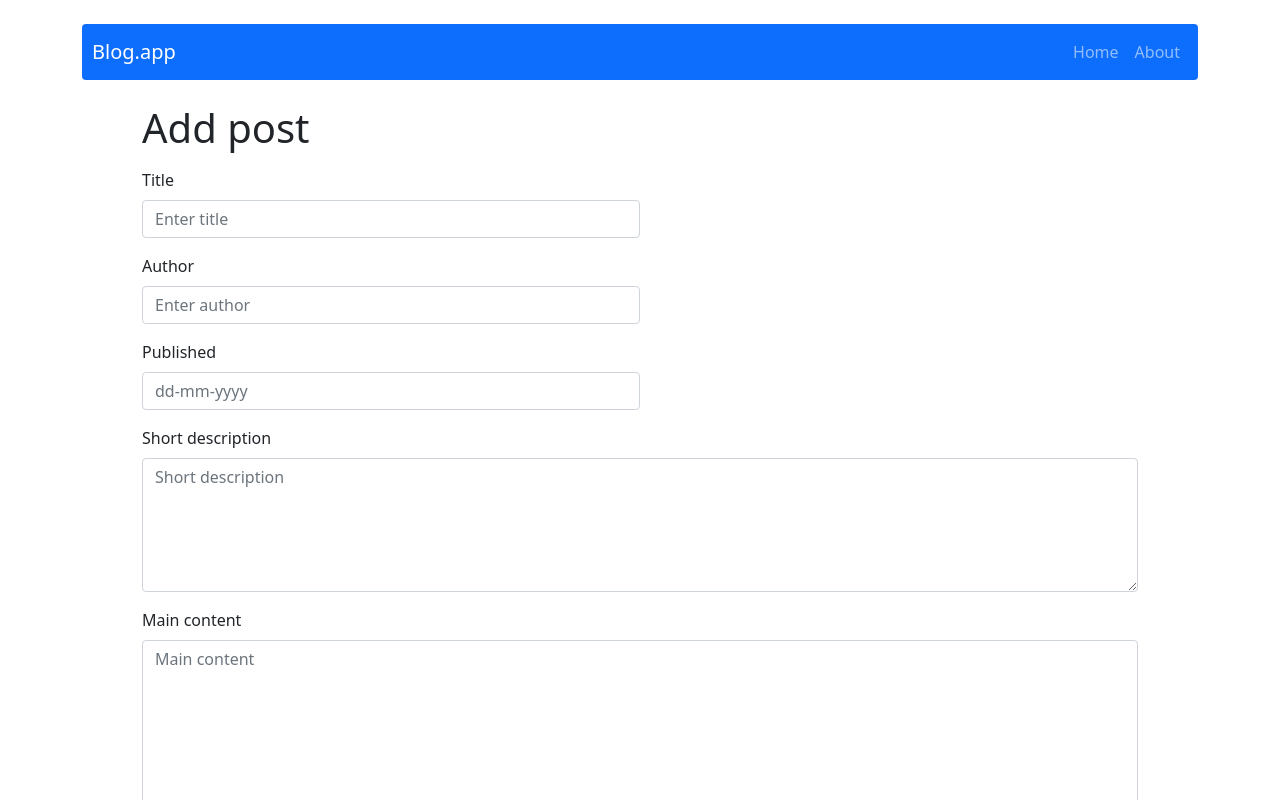
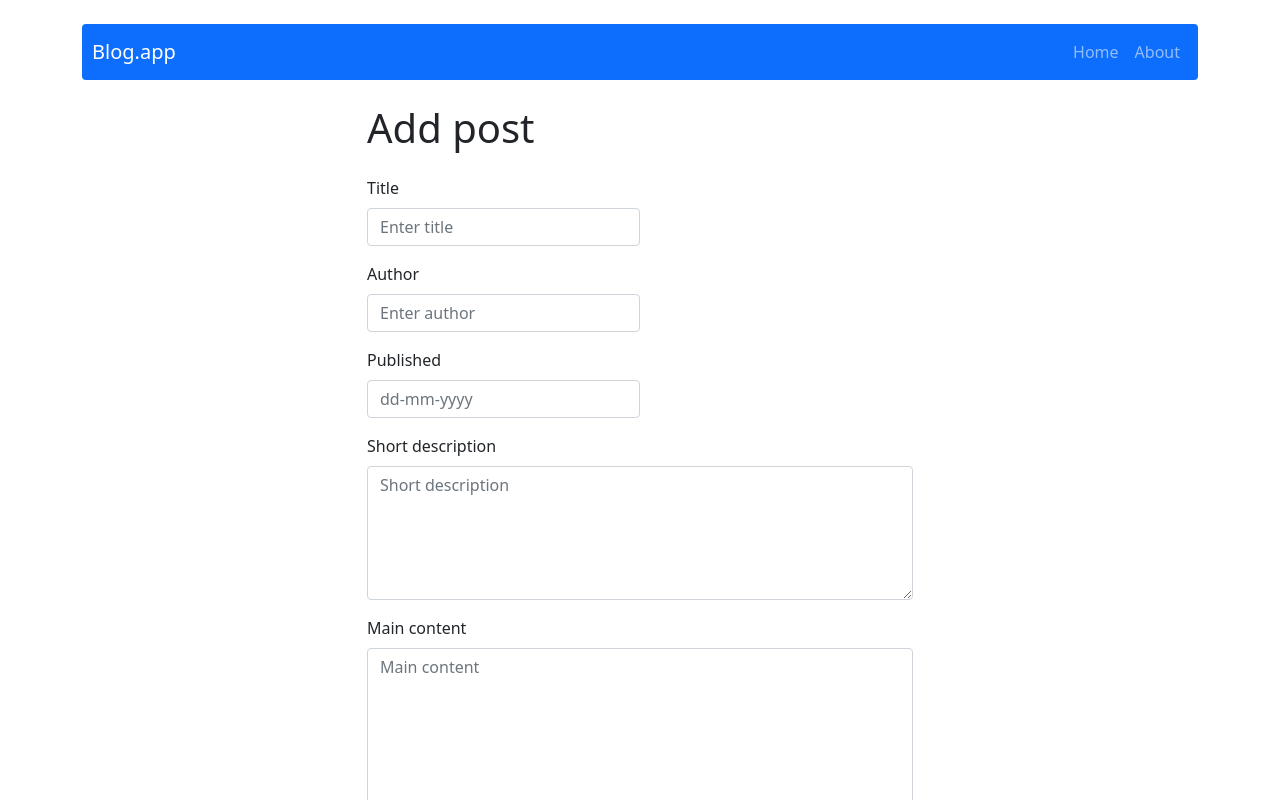
Before and after one commit to tkrzywosadzki/blog-app, a React (Create React App) app: page /post/add in a window 1280 px wide. Shown: the top 800 px of the page. Built offline with nearby package versions, Linux system fonts and the light colour scheme.

Commit message:
fix AddPostForm layout

```diff
--- a/src/components/features/AddPostForm/AddPostForm.js
+++ b/src/components/features/AddPostForm/AddPostForm.js
@@ -25,14 +25,16 @@ const AddPostForm = (props) => {
         setContent('');
         navigate('/');
     };
-
+//<Row className="justify-content-center">
+//<Col className="col-lg-6">
     return (
-    <Row className="mx-5">
-        <div className="mb-2">
+    <section>
+            <Row className="justify-content-center">
+                <Col className="col-lg-6">
+                    <div className="mb-4">
                         <h1>Add post</h1>
                     </div>
                     <Form onSubmit={handleSubmit}>
-            <Col>
                         <Form.Group className="mb-3" controlId="title">
                             <Form.Label>Title</Form.Label>
                             <Form.Control className="w-50" type="text" placeholder="Enter title" value={title} onChange={(e) => setTitle(e.target.value)} />
@@ -53,12 +55,13 @@ const AddPostForm = (props) => {
                             <Form.Label>Main content</Form.Label>
                             <Form.Control as="textarea" rows={10} placeholder="Main content" value={content} onChange={(e) => setContent(e.target.value)} />
                         </Form.Group>
-            </Col>
                         <Button variant="primary" type="submit">
                             Submit
                         </Button>
                     </Form>
+                </Col>
             </Row>
+    </section>
 
     );
 };
```
Lines whose indentation alone changed are shown as unchanged.
